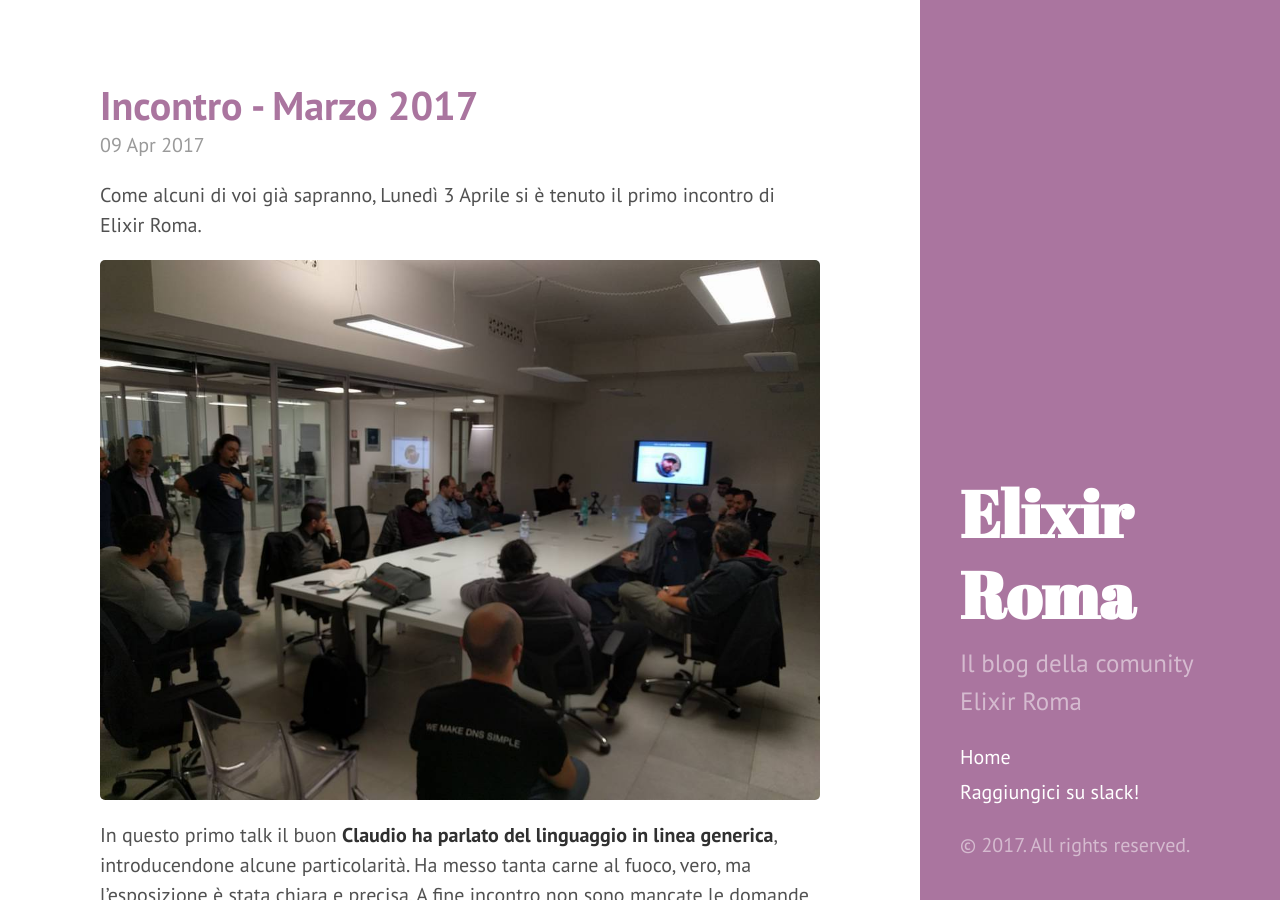
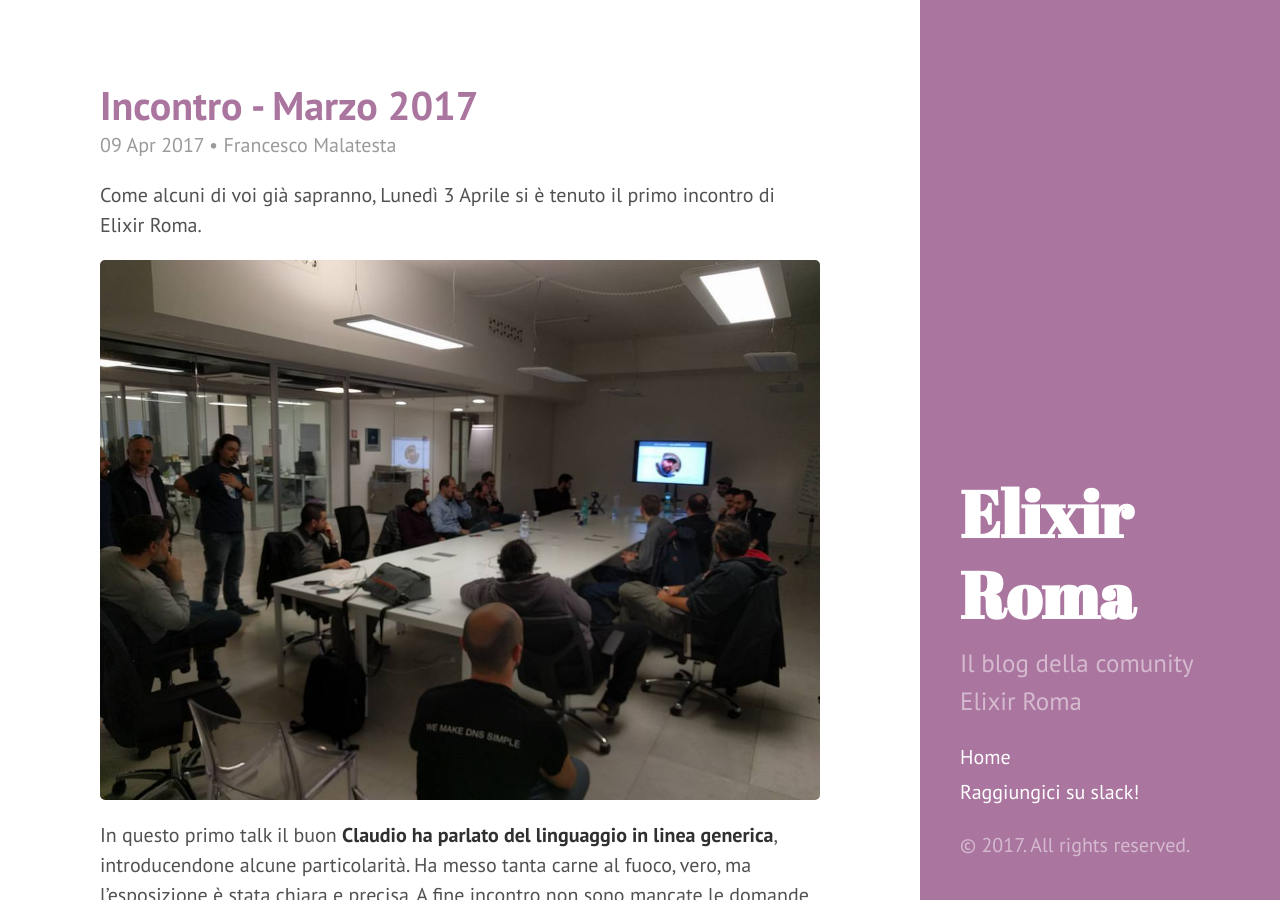
Before and after one commit to elixir-roma/elixir-roma.github.io, a Jekyll site: the page built from index.html, in a window 1280 px wide and 900 px high. Built offline with Jekyll 4.4.1, drawn with Linux system fonts in a browser that asks for light colours; Markdown is read by kramdown in place of the engine named in the settings; the list of posts is cut into pages by our own code; some of the changed text lies outside the part shown.

Commit message:
Add post author

```diff
--- a/index.html
+++ b/index.html
@@ -12,7 +12,12 @@ title: Home
       </a>
     </h1>
 
-    <span class="post-date">{{ post.date | date_to_string }}</span>
+    <span class="post-date">
+      {{ post.date | date_to_string }}
+      {% if post.author != null %}
+      • {{ post.author }}
+      {% endif %}
+    </span>
 
     {{ post.content }}
   </div>
```
Also changed, not shown: _layouts/post.html (+6 -1 lines), 1 other file.
